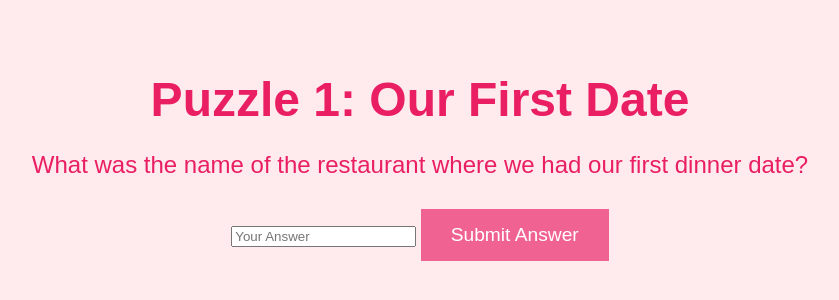
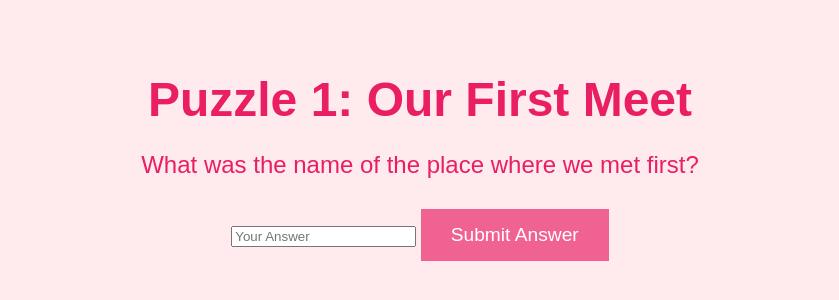
Before and after one commit to JubayerExpress/Romantic-Treasure-Hunt, a plain HTML site: page puzzles/puzzle1.html in a window 1280 px wide. Shown: the part 110-410 px from the top of the page, without its empty margins (220-1059 px from the left). Drawn offline with Linux system fonts and the light colour scheme.

Commit message:
Update puzzle1.html

```diff
--- a/puzzles/puzzle1.html
+++ b/puzzles/puzzle1.html
@@ -8,8 +8,8 @@
 </head>
 <body>
   <div class="container">
-    <h1>Puzzle 1: Our First Date</h1>
-    <p>What was the name of the restaurant where we had our first dinner date?</p>
+    <h1>Puzzle 1: Our First Meet</h1>
+    <p>What was the name of the place where we met first?</p>
     <input type="text" id="answer" placeholder="Your Answer">
     <button onclick="checkAnswer()">Submit Answer</button>
     <p id="feedback"></p>
@@ -20,7 +20,7 @@
       const answer = document.getElementById('answer').value.toLowerCase();
       const feedback = document.getElementById('feedback');
 
-      if (answer === 'sunset grill') {
+      if (answer === 'rumc') {
         feedback.textContent = 'Correct! On to the next puzzle!';
         feedback.style.color = 'green';
         setTimeout(() => {
```
